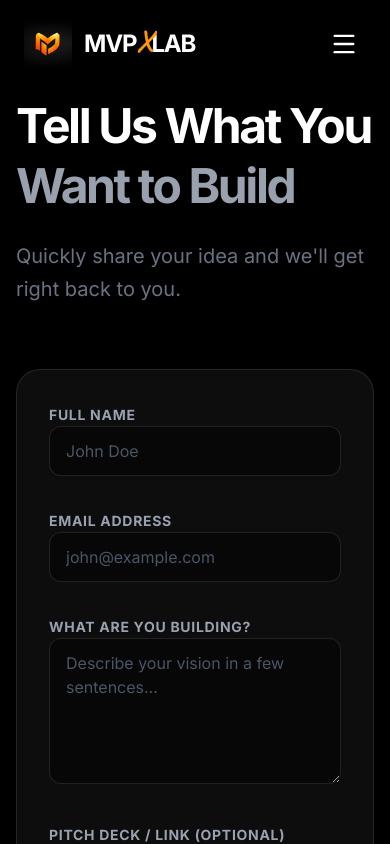
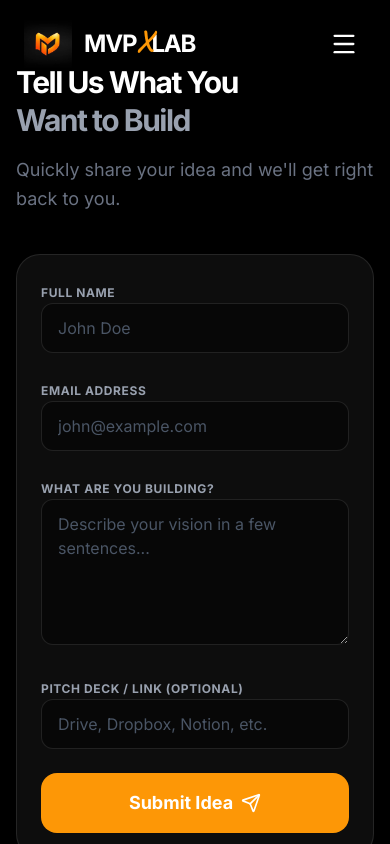
Before and after one commit to kezieodike-dotcom/MVPXLAB, a React (Vite) app: page /submit-idea in a window 390 px wide. Shown: the top 844 px of the page. Built offline with nearby package versions, Linux system fonts and the light colour scheme.

Commit message:
Reduced heading and text sizes for CTA and Submit Idea sections on mobile

```diff
--- a/src/pages/Home.tsx
+++ b/src/pages/Home.tsx
@@ -329,29 +329,29 @@ export default function Home() {
       </section>
 
       {/* Final CTA */}
-      <section className="py-40 bg-inherit">
-        <div className="max-w-7xl mx-auto px-4 sm:px-6 lg:px-8">
+      <section className="py-40 bg-inherit px-4">
+        <div className="max-w-7xl mx-auto">
           <motion.div
             initial={{ opacity: 0, y: 40 }}
             whileInView={{ opacity: 1, y: 0 }}
             viewport={{ once: true }}
-            className="bg-gradient-to-br from-brand-accent/20 to-brand-accent-dark/20 rounded-[4rem] p-16 md:p-32 text-center text-white relative overflow-hidden border border-white/10 shadow-[0_0_80px_rgba(253,151,6,0.1)]"
+            className="bg-gradient-to-br from-brand-accent/20 to-brand-accent-dark/20 rounded-[3rem] md:rounded-[4rem] p-10 md:p-32 text-center text-white relative overflow-hidden border border-white/10 shadow-[0_0_80px_rgba(253,151,6,0.1)]"
           >
             <div className="absolute top-0 right-0 w-96 h-96 bg-brand-accent/15 rounded-full blur-[100px] -translate-y-1/2 translate-x-1/2 animate-pulse"></div>
             <div className="absolute bottom-0 left-0 w-96 h-96 bg-blue-500/10 rounded-full blur-[100px] translate-y-1/2 -translate-x-1/2 animate-pulse"></div>
 
             <div className="relative z-10">
-              <h2 className="text-5xl md:text-8xl font-bold tracking-tighter mb-10 leading-none">Tell Us What You <br /> Want to Build</h2>
-              <p className="text-2xl text-gray-400 mb-16 max-w-2xl mx-auto font-medium">
+              <h2 className="text-3xl md:text-8xl font-bold tracking-tighter mb-6 md:mb-10 leading-tight md:leading-none">Tell Us What You <br /> Want to Build</h2>
+              <p className="text-lg md:text-2xl text-gray-400 mb-10 md:mb-16 max-w-2xl mx-auto font-medium">
                 Ready to transform your vision into a scalable digital system? Let's start the conversation today.
               </p>
               <motion.div whileHover={{ scale: 1.05 }} whileTap={{ scale: 0.95 }}>
                 <Link
                   to="/submit-idea"
-                  className="inline-flex bg-white text-black px-16 py-8 rounded-[2rem] text-2xl font-bold hover:shadow-2xl hover:shadow-white/20 transition-all group"
+                  className="inline-flex bg-white text-black px-10 md:px-16 py-6 md:py-8 rounded-[1.5rem] md:rounded-[2rem] text-xl md:text-2xl font-bold hover:shadow-2xl hover:shadow-white/20 transition-all group"
                 >
                   Submit Your Idea
-                  <ArrowRight className="ml-3 group-hover:translate-x-2 transition-transform text-brand-accent" size={32} />
+                  <ArrowRight className="ml-3 group-hover:translate-x-2 transition-transform text-brand-accent" size={24} />
                 </Link>
               </motion.div>
             </div>
--- a/src/pages/SubmitIdea.tsx
+++ b/src/pages/SubmitIdea.tsx
@@ -90,23 +90,23 @@ export default function SubmitIdea() {
       animate={{ opacity: 1 }}
       exit={{ opacity: 0 }}
       transition={{ duration: 0.5 }}
-      className="py-24 md:py-32"
+      className="py-16 md:py-32 bg-inherit min-h-screen"
     >
       <div className="max-w-3xl mx-auto px-4 sm:px-6 lg:px-8">
-        <div className="mb-16">
-          <h1 className="text-5xl md:text-6xl font-bold tracking-tighter leading-tight mb-6">
+        <div className="mb-10 md:mb-16">
+          <h1 className="text-3xl md:text-6xl font-bold tracking-tighter leading-tight mb-4 md:mb-6">
             Tell Us What You <br />
             <span className="text-gray-400">Want to Build</span>
           </h1>
-          <p className="text-xl text-gray-500 leading-relaxed">
+          <p className="text-lg md:text-xl text-gray-500 leading-relaxed">
             Quickly share your idea and we'll get right back to you.
           </p>
         </div>
 
-        <form onSubmit={handleSubmit(onSubmit)} className="space-y-8 bg-white/5 backdrop-blur-xl p-8 md:p-12 rounded-3xl border border-white/10 shadow-2xl relative">
-          <div className="grid grid-cols-1 md:grid-cols-2 gap-8">
+        <form onSubmit={handleSubmit(onSubmit)} className="space-y-6 md:space-y-8 bg-white/5 backdrop-blur-xl p-6 md:p-12 rounded-3xl border border-white/10 shadow-2xl relative">
+          <div className="grid grid-cols-1 md:grid-cols-2 gap-6 md:gap-8">
             <div className="space-y-2">
-              <label className="text-sm font-bold uppercase tracking-wider text-gray-400">Full Name</label>
+              <label className="text-xs font-bold uppercase tracking-wider text-gray-400">Full Name</label>
               <input
                 {...register("fullName")}
                 className="w-full bg-black/40 border border-white/10 rounded-xl px-4 py-3 focus:ring-2 focus:ring-brand-accent transition-all outline-none text-white placeholder:text-gray-600"
@@ -115,7 +115,7 @@ export default function SubmitIdea() {
               {errors.fullName && <p className="text-red-500 text-xs mt-1">{errors.fullName.message}</p>}
             </div>
             <div className="space-y-2">
-              <label className="text-sm font-bold uppercase tracking-wider text-gray-400">Email Address</label>
+              <label className="text-xs font-bold uppercase tracking-wider text-gray-400">Email Address</label>
               <input
                 {...register("email")}
                 className="w-full bg-black/40 border border-white/10 rounded-xl px-4 py-3 focus:ring-2 focus:ring-brand-accent transition-all outline-none text-white placeholder:text-gray-600"
@@ -126,7 +126,7 @@ export default function SubmitIdea() {
           </div>
 
           <div className="space-y-2">
-            <label className="text-sm font-bold uppercase tracking-wider text-gray-400">What are you building?</label>
+            <label className="text-xs font-bold uppercase tracking-wider text-gray-400">What are you building?</label>
             <textarea
               {...register("ideaDescription")}
               rows={5}
@@ -137,7 +137,7 @@ export default function SubmitIdea() {
           </div>
 
           <div className="space-y-2">
-            <label className="text-sm font-bold uppercase tracking-wider text-gray-400">Pitch Deck / Link (Optional)</label>
+            <label className="text-xs font-bold uppercase tracking-wider text-gray-400">Pitch Deck / Link (Optional)</label>
             <input
               {...register("pitchDeckUrl")}
               className="w-full bg-black/40 border border-white/10 rounded-xl px-4 py-3 focus:ring-2 focus:ring-brand-accent transition-all outline-none text-white placeholder:text-gray-600"
@@ -151,7 +151,7 @@ export default function SubmitIdea() {
           <button
             type="submit"
             disabled={isSubmitting}
-            className="w-full bg-brand-accent text-white px-8 py-5 rounded-2xl text-xl font-bold hover:bg-brand-accent-dark transition-all flex items-center justify-center disabled:bg-gray-400 disabled:cursor-not-allowed group"
+            className="w-full bg-brand-accent text-white px-8 py-4 md:py-5 rounded-2xl text-lg md:text-xl font-bold hover:bg-brand-accent-dark transition-all flex items-center justify-center disabled:bg-gray-400 disabled:cursor-not-allowed group"
           >
             {isSubmitting ? (
               <Loader2 className="animate-spin mr-2" size={24} />
```
